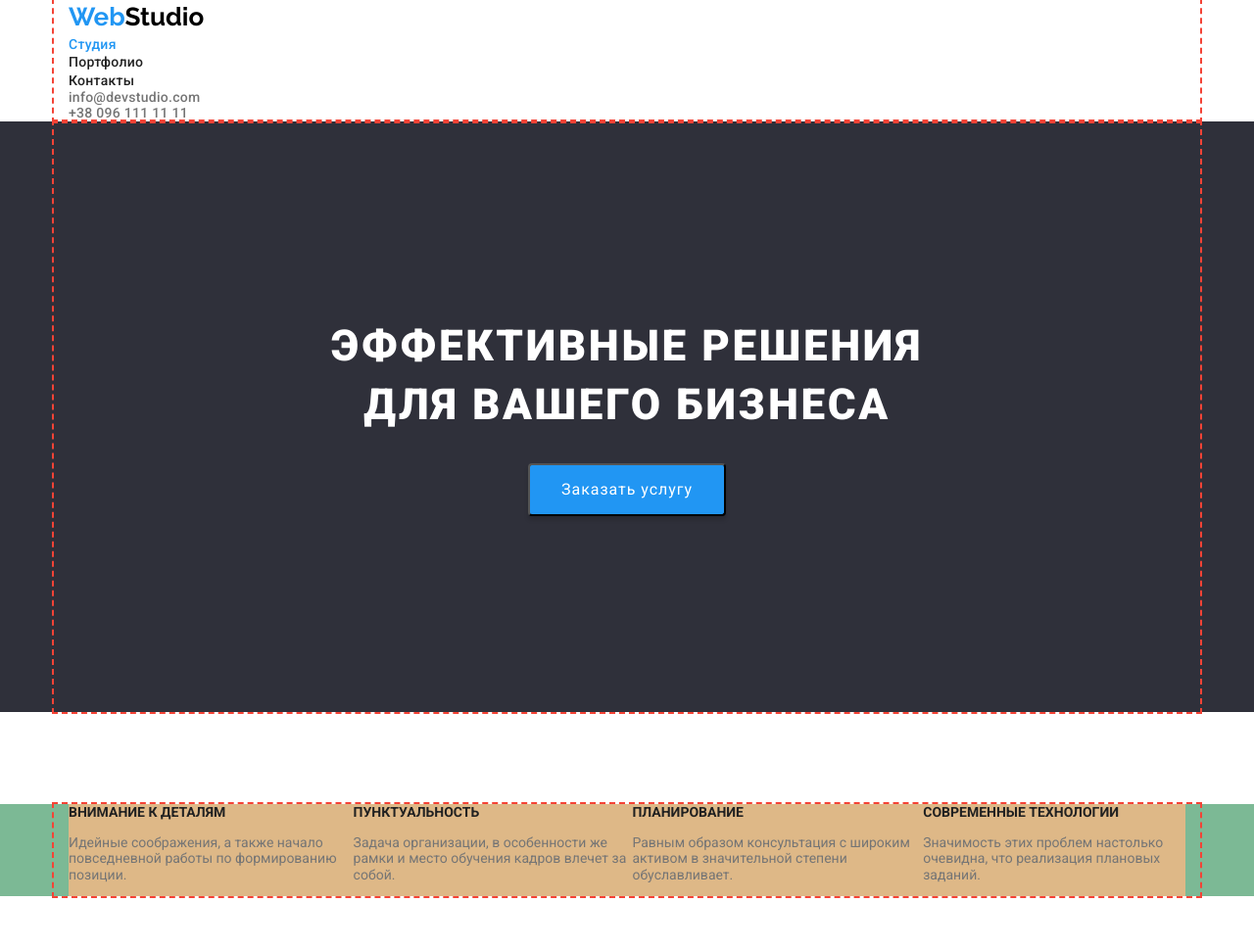
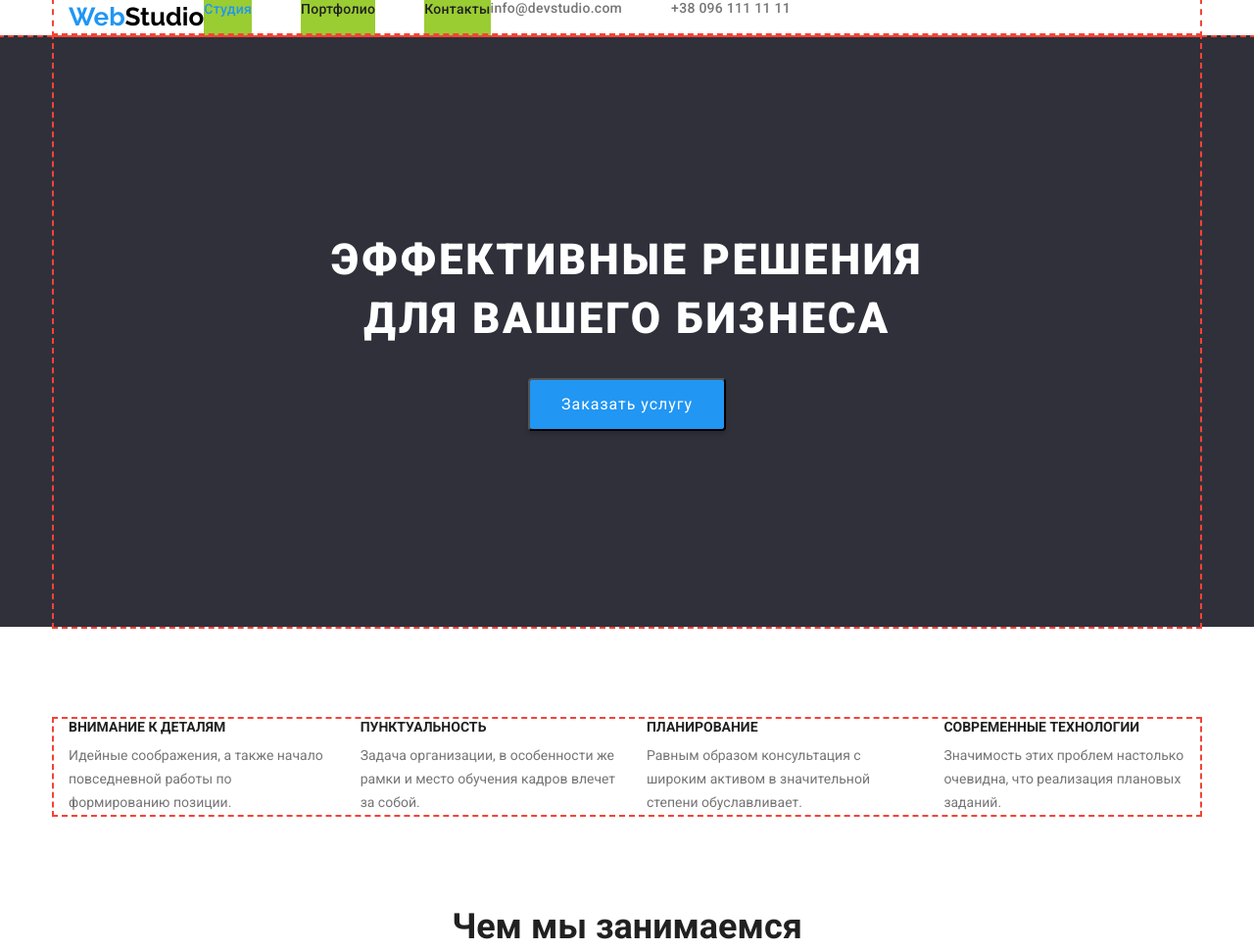
Before and after one commit to VitaliiKovalenko88/goit-markup-hw-03, a plain HTML site: page index.html in a window 1280 px wide. Shown: the top 970 px of the page at 98% size. Drawn offline with nearby package versions, Linux system fonts and the light colour scheme.

Commit message:
добавлен Flex

```diff
--- a/css/style.css
+++ b/css/style.css
@@ -43,8 +43,10 @@ button {
   margin: 0px;
   padding: 0px;
 }
+
 .link {
   text-decoration: none;
+  margin: 0px;
 }
 
 /* End утилиты */
@@ -57,7 +59,6 @@ button {
   font-family: 'Raleway', sans-serif;
   font-size: 26px;
   line-height: 1.38;
-  /* outline: 2px dashed #f44336; */
 }
 
 .studio-logo:focus {
@@ -85,10 +86,26 @@ button {
 
 .header {
   background-color: var(--primary-white-color);
+
+  outline: 2px dashed #f44336;
+}
+
+/* <<<<<<<<<<<<<<< NAV >>>>>>>>>>>>> */
+
+.nav {
+  display: flex;
 }
 
 .site-nav {
-  display: inline-block;
+  display: flex;
+}
+
+.site-nav-item {
+  background-color: yellowgreen;
+}
+
+.site-nav .list + .site-nav-item {
+  margin-left: 50px;
 }
 
 .nav-link {
@@ -113,14 +130,26 @@ button {
   line-height: 1.14;
   letter-spacing: 0.02em;
 }
+/* <<<<<<<<<<<<<<< END NAV >>>>>>>>>>>>>> */
+
+/* <<<<<<<<<<<<<< CONTACTS >>>>>>>>>>>> */
+
+.contacts {
+  display: flex;
+}
 
 .header-contacts {
+  display: flex;
+
   color: var(--primary-text-color);
-
-  font-weight: 500;
+  font-weight: var(--medium-font-weight);
   font-size: 14px;
   line-height: 1.17;
   letter-spacing: 0.02em;
+}
+
+.header-contacts .list + .list {
+  margin-left: 50px;
 }
 
 .header-contacts:hover,
@@ -137,12 +166,14 @@ button {
   align-items: center;
   justify-content: center;
   text-align: center;
+  margin-bottom: 94px;
+  margin-top: 0px;
 
   background-color: var(--primary-background-color);
 }
 
 .hero-title {
-  margin: auto;
+  margin: 0px;
   margin-bottom: 30px;
   padding-left: 251px;
   padding-right: 251px;
@@ -158,6 +189,7 @@ button {
 }
 
 .hero-button {
+  margin: 0px;
   margin-bottom: 200px;
   padding: 10px 32px;
   border-radius: 4px;
@@ -169,7 +201,6 @@ button {
   font-size: 16px;
   line-height: 1.875;
   letter-spacing: 0.06em;
-  /* font-style: normal; */
 }
 
 .hero-button:hover,
@@ -181,21 +212,27 @@ button {
 
 /* <<<<<<<< FEATURES >>>>>>>> */
 
-.features {
-  background-color: rgb(124, 185, 149);
+.features-items {
+  display: flex;
+  margin-top: 0px;
+  margin-bottom: 94px;
+  padding-left: 0px;
 }
 
-.features-items {
+.features-item:not(:last-child) {
+  margin-right: 30px;
+}
+
+.features-item {
   display: flex;
-  justify-content: space-between;
-  margin-top: 94px;
-  margin-bottom: 94px;
-  background-color: burlywood;
+  flex-direction: column;
+  align-self: b;
 }
 
 .features-title {
-  margin-top: 0px;
   color: var(--secondary-text-color);
+  margin: 0px;
+  margin-bottom: 10px;
 
   font-size: 14px;
   line-height: 1.17;
@@ -203,9 +240,10 @@ button {
 }
 
 .features-text {
+  margin: 0px;
   font-size: 14px;
-  line-height: 1.17;
-  font-weight: 400;
+  line-height: 1.71;
+  font-weight: var(--regular-font-weight);
 }
 
 /* <<<<<<<< ABOUT US >>>>>>>> */
--- a/index.html
+++ b/index.html
@@ -20,17 +20,19 @@
 
   <!-- HEADER -->
   <header class="header">
+
     <!-- SITE NAV -->
-    <div class="container">
-      <nav class="site-nav">
+    <div class="container nav">
+      <nav class="nav">
         <a class="studio-logo link" href="./index.html" title="главная страница"><span
             class="studio-logo-web">Web</span>Studio</a>
-        <ul class="site-nave list">
+        <ul class="site-nav list">
           <li class="site-nav-item list"><a class="nav-link-current link" href="./index.html">Студия</a></li>
           <li class="site-nav-item list"><a class="nav-link link" href="./portfolio.html">Портфолио</a></li>
           <li class="site-nav-item list"><a class="nav-link link" href="#">Контакты</a></li>
         </ul>
       </nav>
+
       <ul class="header-contacts list">
         <li class="header-contacts-mail list"><a class="header-contacts link"
             href="mailto:info@devstudio.com">info@devstudio.com</a></li>
@@ -53,6 +55,7 @@
     <!-- FEATURES-->
     <section class="features">
       <div class="container">
+        <h2 class="visually-hidden">FEATURES</h2>
         <ul class="features-items list">
           <li class="features-item list">
             <h3 class="features-title">Внимание к деталям</h3>
@@ -78,18 +81,16 @@
     </section>
     <!--ABOUT US-->
     <section class="about">
-      <div class="container">
       <h2 class="about-title">Чем мы занимаемся</h2>
       <ul class="about list">
-          <li class="about-image list"><img src="./images/images-index/img1.jpg"
-              alt="руки на клавиатуре перед компютером" width="370" height="294"></li>
+        <li class="about-image list"><img src="./images/images-index/img1.jpg" alt="руки на клавиатуре перед компютером"
+            width="370" height="294"></li>
         <li class="about-image list"><img src="./images/images-index/img2.jpg"
-              alt="человек державший в однлй руке телефон а вторую руку положил на компюьер в каком то офисе"
-              width="370" height="294"></li>
+            alt="человек державший в однлй руке телефон а вторую руку положил на компюьер в каком то офисе" width="370"
+            height="294"></li>
         <li class="about-image list"><img src="./images/images-index/img3.jpg"
             alt="чьи то руки держащие в руках планшет перед компютером" width="370" height="294"></li>
       </ul>
-      </div>
     </section>
     <!--team-->
     <section class="team">
```
Lines whose indentation alone changed are shown as unchanged.
